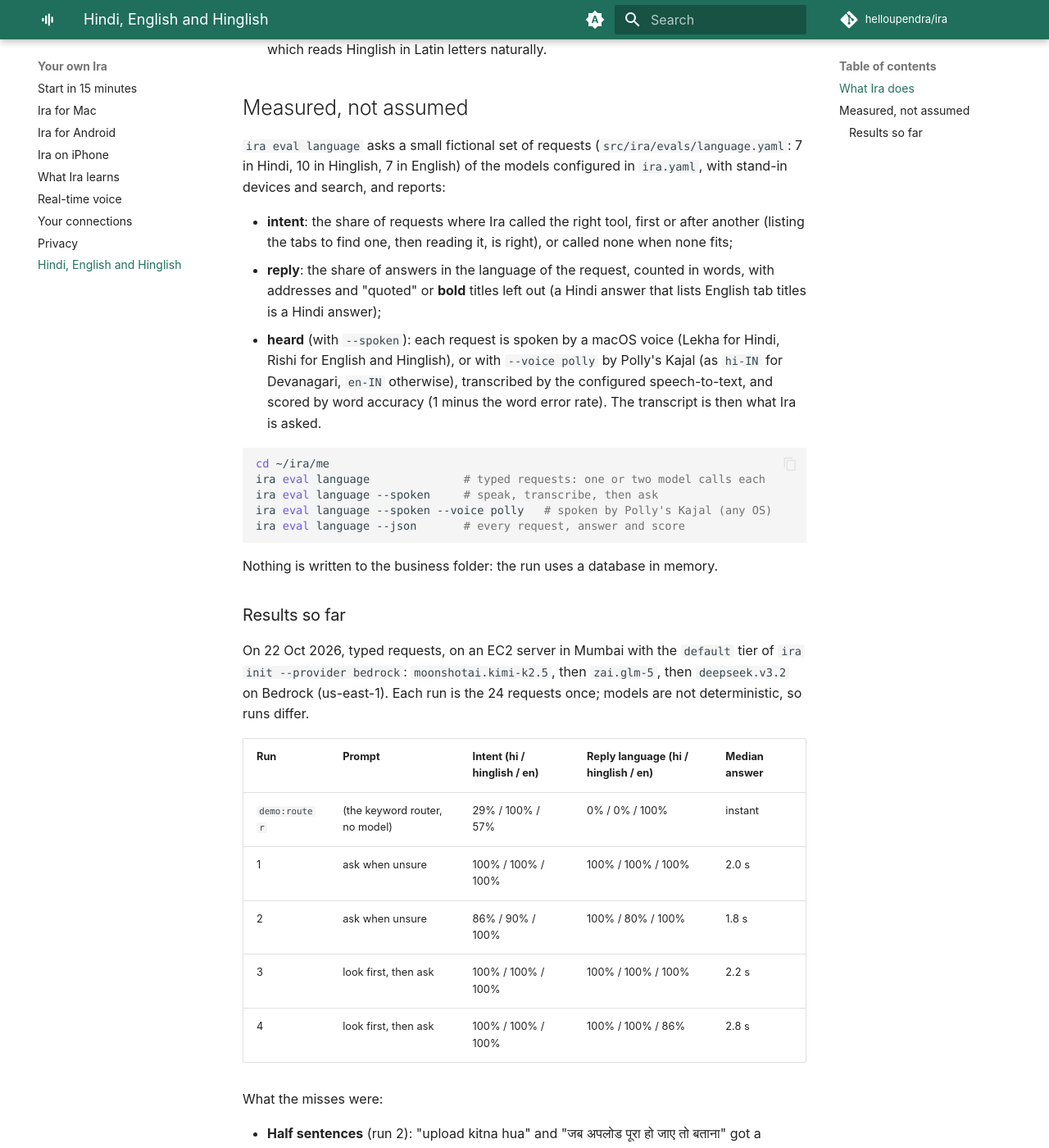
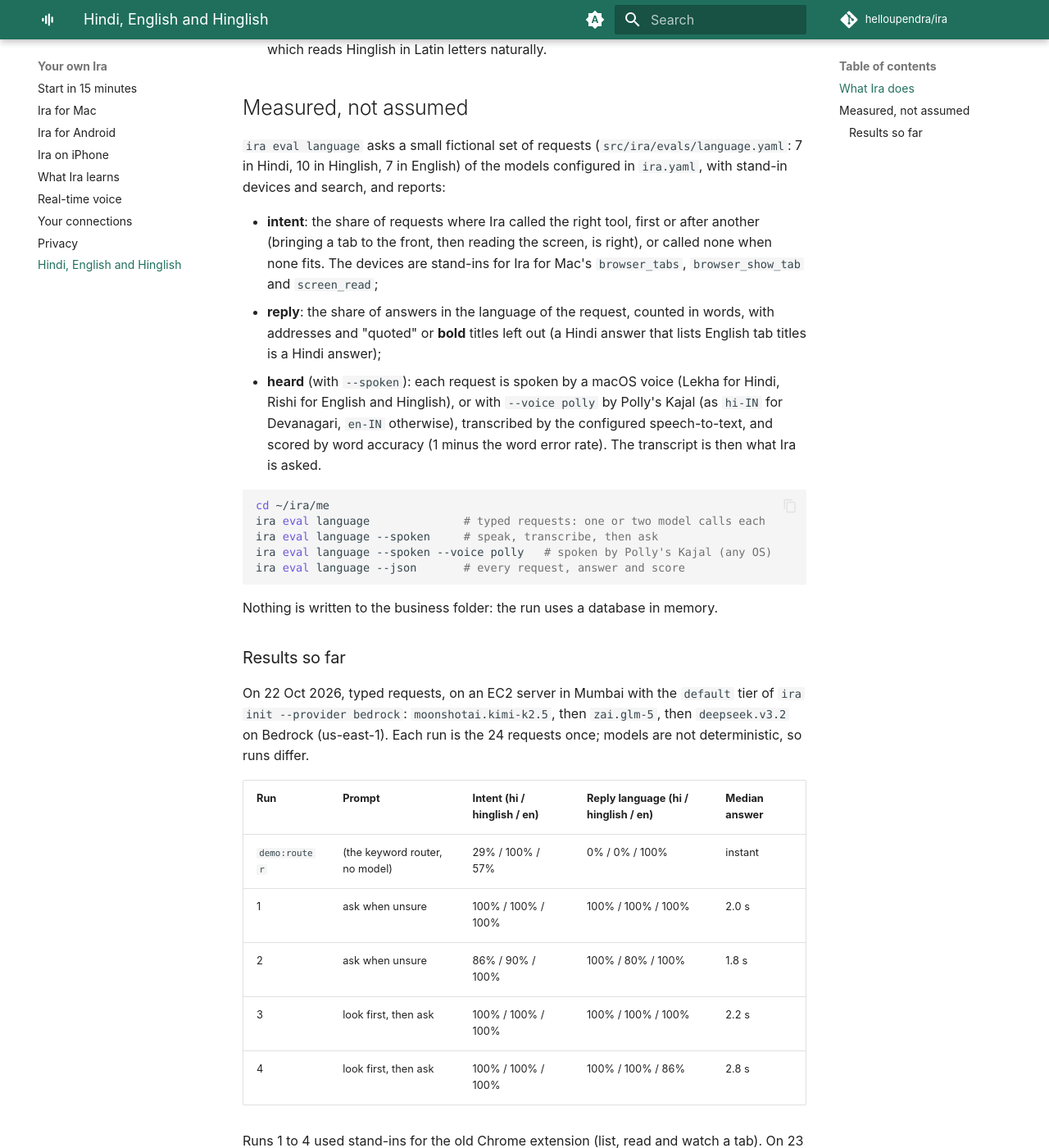
Before and after one commit to helloupendra/ira, an MkDocs documentation site: the page built from docs/language.md, in a window 1280 px wide and 1400 px high, scrolled down 891 px. Shown: the whole window at 82% size. Built offline with MkDocs 1.6.1 and Material for MkDocs 9.7.7, drawn with Linux system fonts in a browser that asks for light colours; comment, search, counter and statistics services are not loaded; some of the changed text lies outside the part shown.

Commit message:
Measure language against Ira for Mac's own browser and screen tools
The language eval's stand-ins were the removed Chrome extension's list,
read and watch tools. They are now browser_tabs, browser_show_tab and
screen_read, a tab's progress is read from the screen, and the three
watch requests became screen requests. The docs say the new set has not
been run yet.

```diff
--- a/docs/language.md
+++ b/docs/language.md
@@ -40,8 +40,9 @@ of the models configured in `ira.yaml`, with stand-in devices and search, and
 reports:
 
 - **intent**: the share of requests where Ira called the right tool, first
-  or after another (listing the tabs to find one, then reading it, is
-  right), or called none when none fits;
+  or after another (bringing a tab to the front, then reading the screen,
+  is right), or called none when none fits. The devices are stand-ins for
+  Ira for Mac's `browser_tabs`, `browser_show_tab` and `screen_read`;
 - **reply**: the share of answers in the language of the request, counted
   in words, with addresses and "quoted" or **bold** titles left out (a Hindi
   answer that lists English tab titles is a Hindi answer);
@@ -76,6 +77,13 @@ requests once; models are not deterministic, so runs differ.
 | 3 | look first, then ask | 100% / 100% / 100% | 100% / 100% / 100% | 2.2 s |
 | 4 | look first, then ask | 100% / 100% / 100% | 100% / 100% / 86% | 2.8 s |
 
+Runs 1 to 4 used stand-ins for the old Chrome extension (list, read and
+watch a tab). On 23 Oct 2026 the set moved to Ira for Mac's own tools: a
+tab's progress is now read by bringing it to the front and reading the
+screen, and the three "tell me when the upload finishes" requests, which
+have no tool any more, became "what is on my screen?". **The new set has
+not been run yet**; its rows go here when it has.
+
 What the misses were:
 
 - **Half sentences** (run 2): "upload kitna hua" and "जब अपलोड पूरा हो जाए
```
Also changed, not shown: src/ira/evals/language.yaml (+14 -13 lines), 2 other files.
